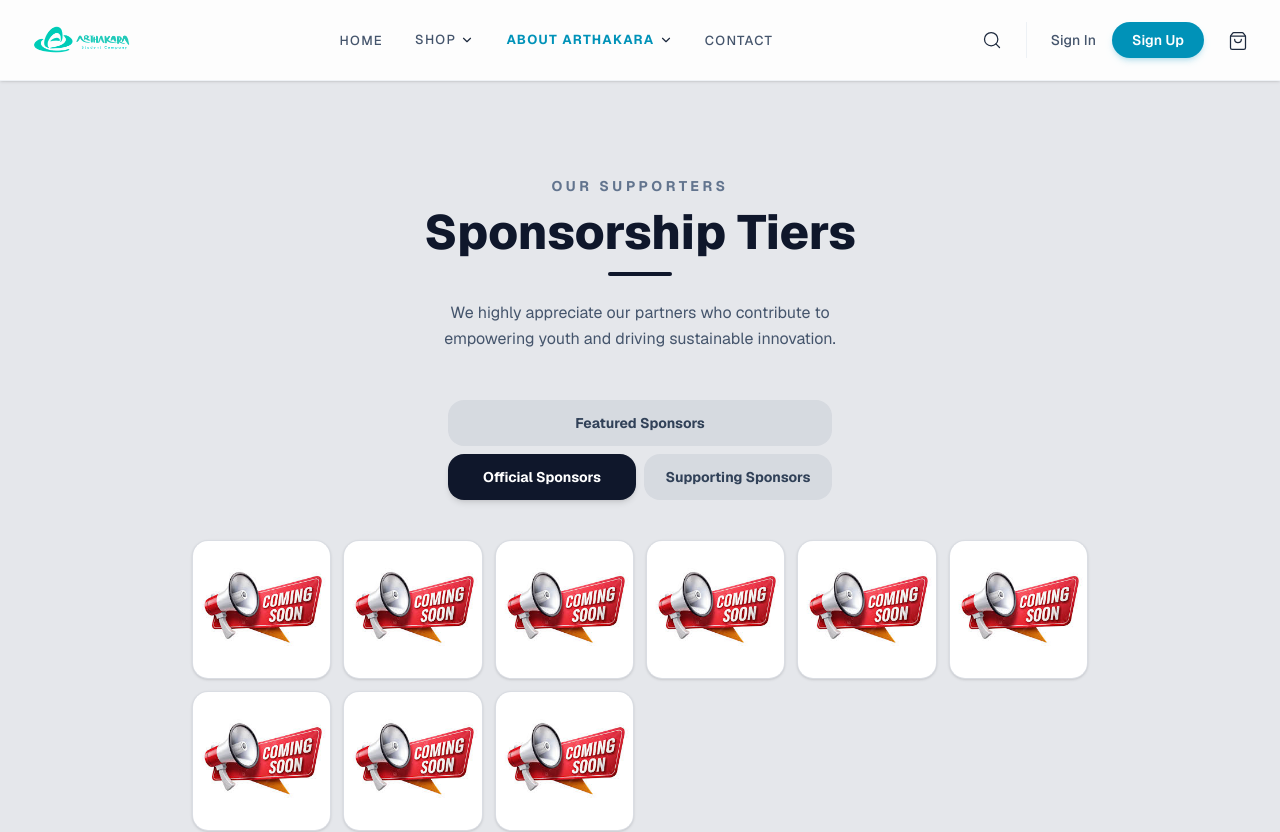
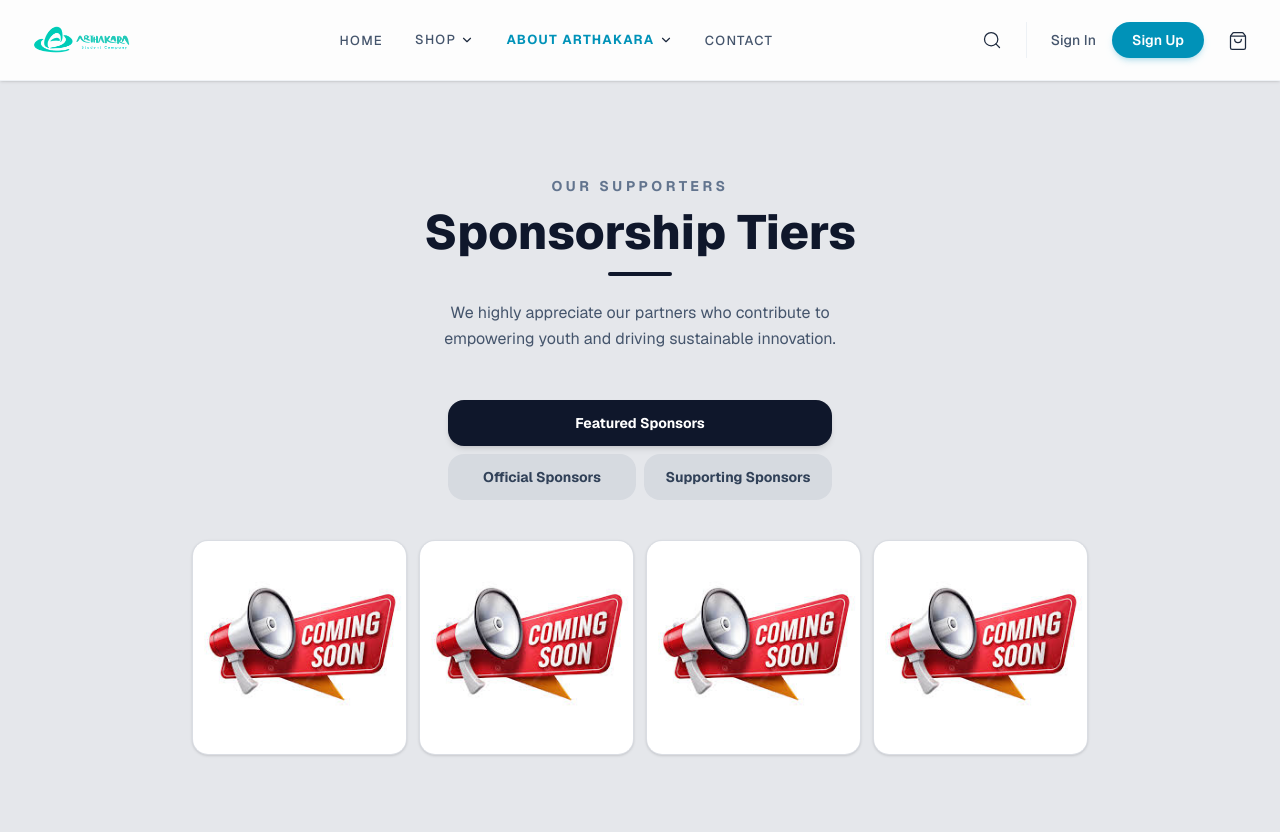
Before and after one commit to arthakarasc-ops/arthakara-FE, a Next.js app: page /sponsorship in a window 1280 px wide. Shown: the top 832 px of the page. Built offline with nearby package versions, Linux system fonts and the light colour scheme.

Commit message:
last changesss

```diff
--- a/src/app/sponsorship/page.jsx
+++ b/src/app/sponsorship/page.jsx
@@ -6,7 +6,8 @@ import Contact from "@/components/section/Contact";
 
 export default function SponsorshipPage() {
   const [mounted, setMounted] = useState(false);
-  const [activeTier, setActiveTier] = useState("official");
+  // Mengubah default state ke "featured" supaya pas dibuka langsung muncul yang isi 2 logo
+  const [activeTier, setActiveTier] = useState("featured");
 
   useEffect(() => {
     setMounted(true);
```
